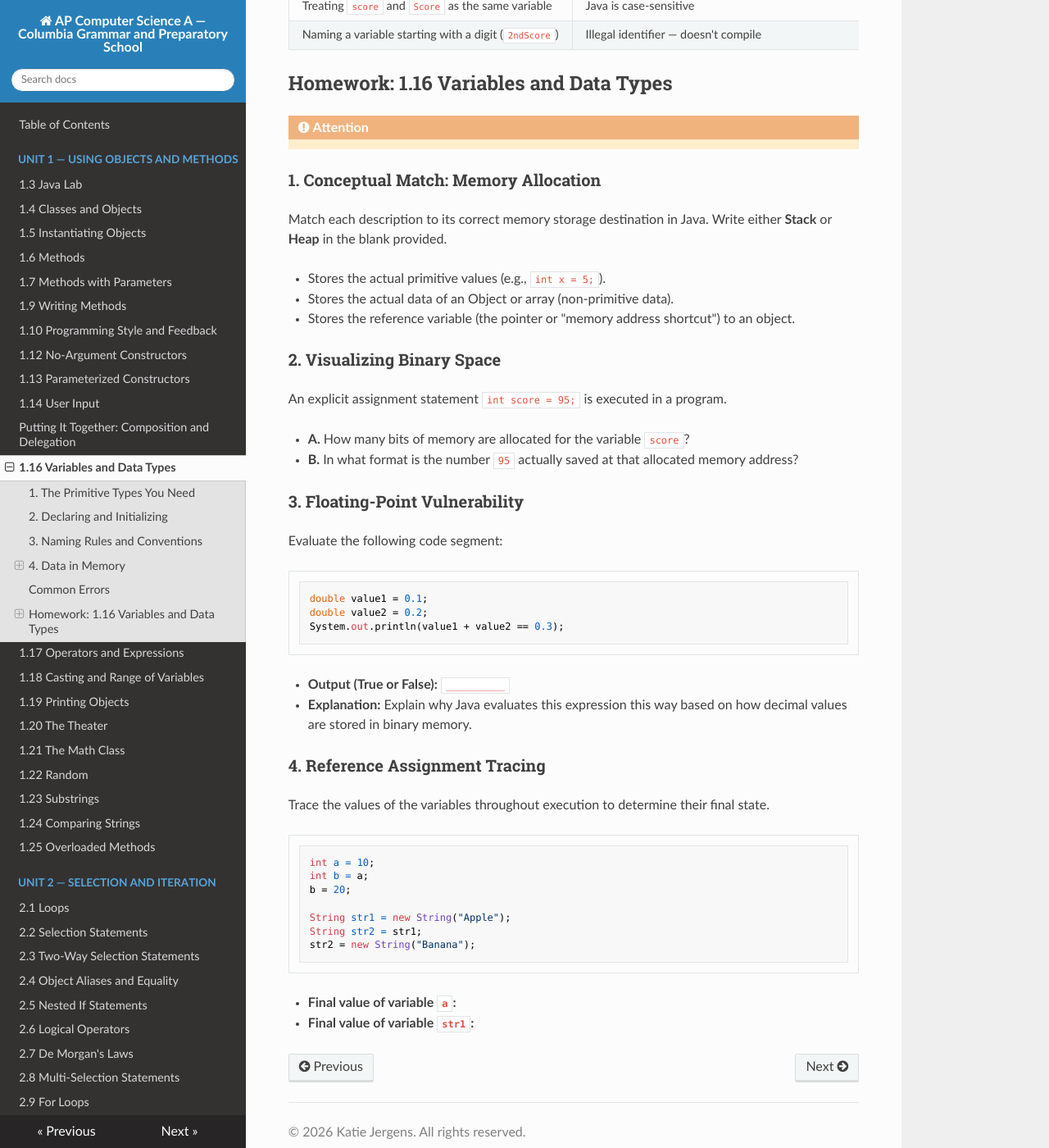
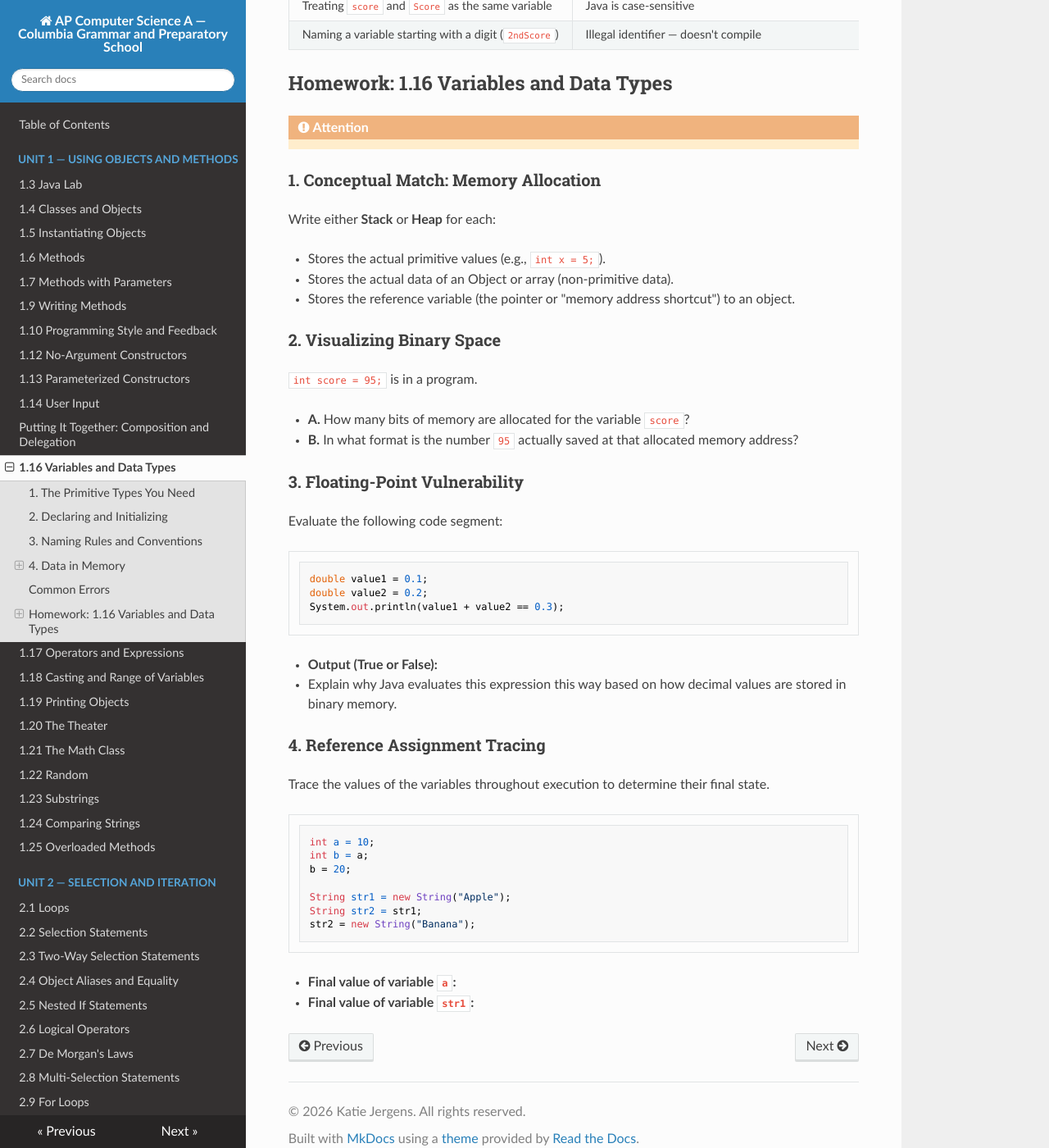
Before and after one commit to kjergens/apcsa-site, an MkDocs documentation site: the page built from docs/unit1/notes_16_variables.md, in a window 1280 px wide and 1400 px high, scrolled down 3443 px. Shown: the whole window at 82% size. Built offline with MkDocs 1.6.1, drawn with Linux system fonts in a browser that asks for light colours; nearby versions of some CDN libraries.

Commit message:
Revise homework instructions for variables and data types
Updated homework section to clarify memory allocation and output expectations.

````diff
--- a/docs/unit1/notes_16_variables.md
+++ b/docs/unit1/notes_16_variables.md
@@ -112,14 +112,14 @@
 
 !!! attention
 ### 1. Conceptual Match: Memory Allocation
-Match each description to its correct memory storage destination in Java. Write either **Stack** or **Heap** in the blank provided.
+Write either **Stack** or **Heap** for each:
 
 * Stores the actual primitive values (e.g., `int x = 5;`).
 * Stores the actual data of an Object or array (non-primitive data).
 * Stores the reference variable (the pointer or "memory address shortcut") to an object.
 
 ### 2. Visualizing Binary Space
-An explicit assignment statement `int score = 95;` is executed in a program.
+`int score = 95;` is in a program.
 
 * **A.** How many bits of memory are allocated for the variable `score`?
 * **B.** In what format is the number `95` actually saved at that allocated memory address?
@@ -134,8 +134,8 @@
 System.out.println(value1 + value2 == 0.3);
 ```
 
-* **Output (True or False):** `__________`
-* **Explanation:** Explain why Java evaluates this expression this way based on how decimal values are stored in binary memory.
+* **Output (True or False):**
+* Explain why Java evaluates this expression this way based on how decimal values are stored in binary memory.
 
 ### 4. Reference Assignment Tracing
 Trace the values of the variables throughout execution to determine their final state.
````
